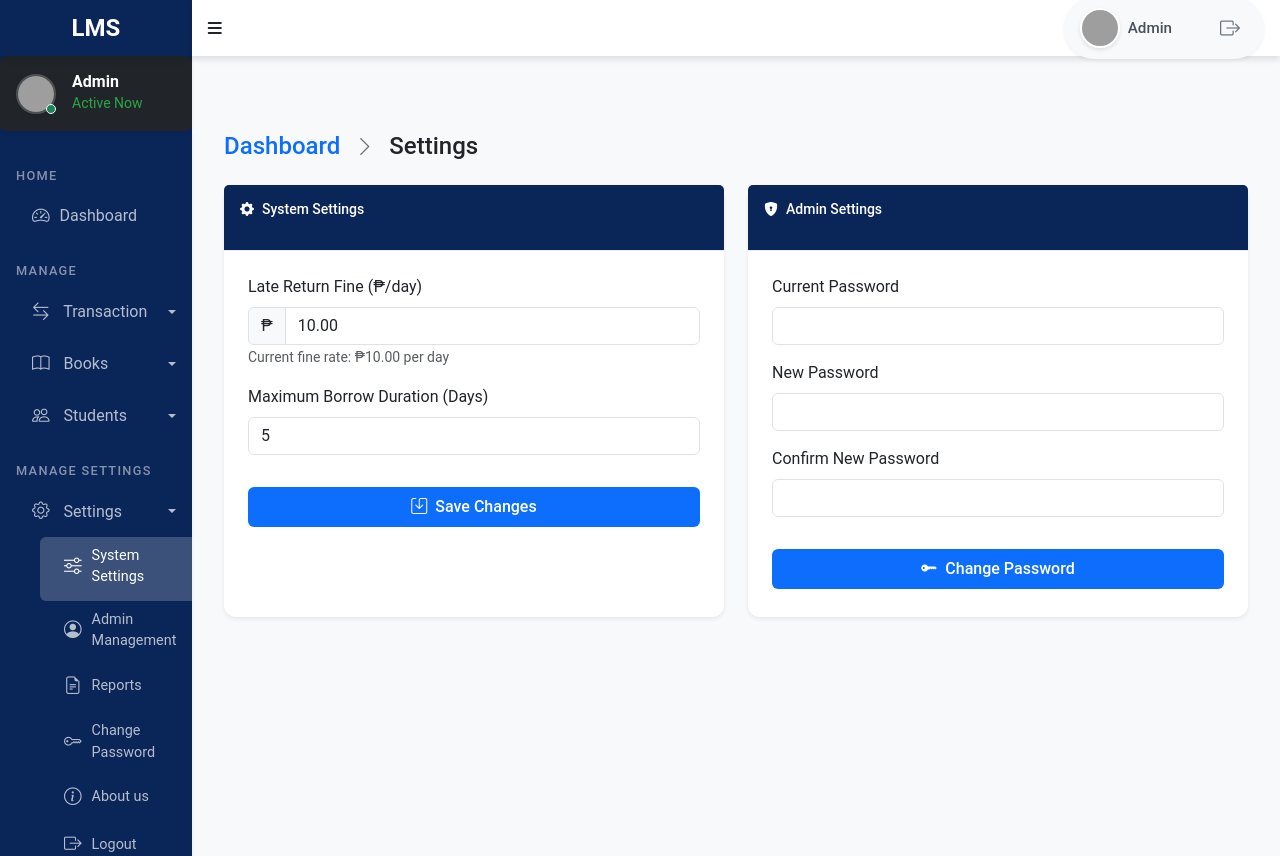
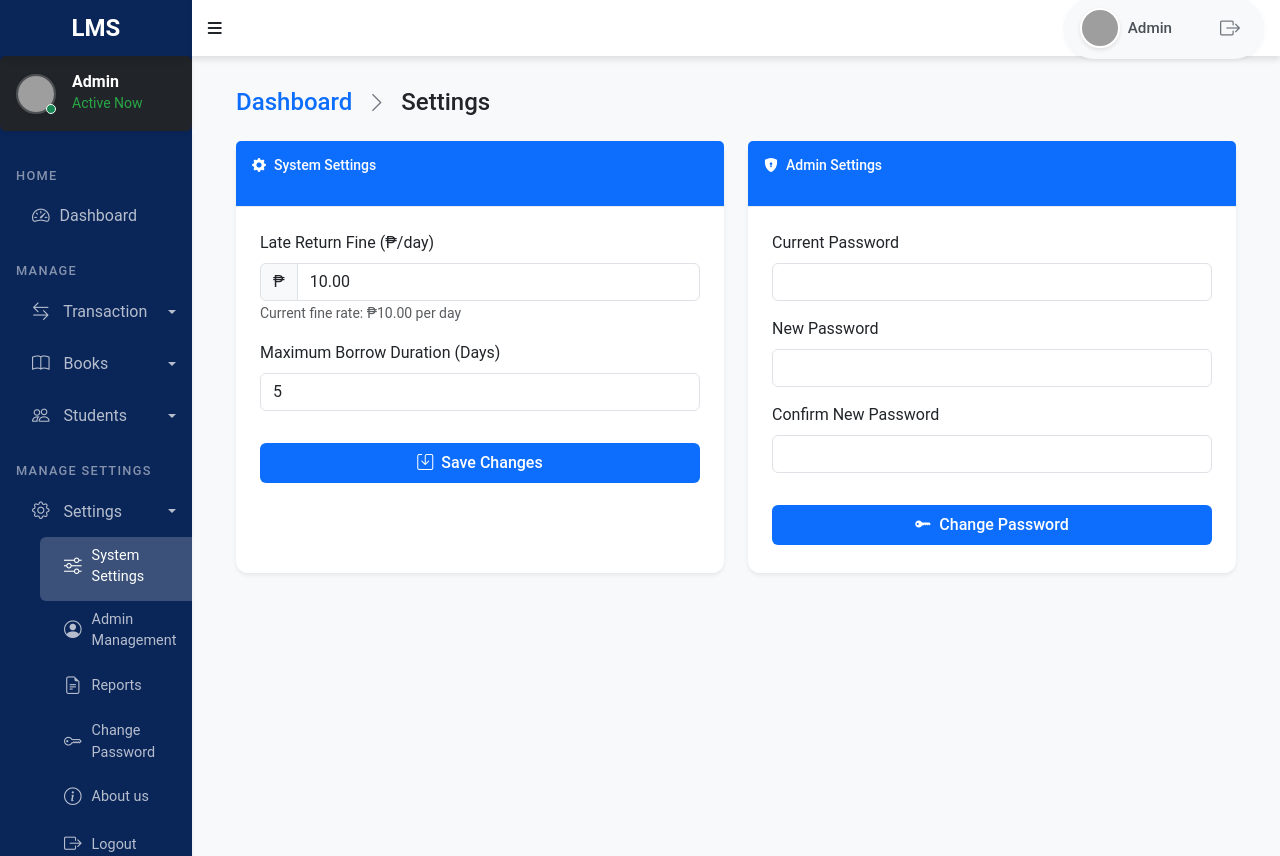
Before and after one commit to gabutin12/Borrow-LMS, a PHP site: page /settings.php in a window 1280 px wide. Run offline with PHP 8.4, Linux system fonts and the light colour scheme; a user stored in the database is signed in; data comes from the database, SQL or seed files in the repository; some libraries are stand-ins or nearby versions; grey boxes are pictures that could not be loaded.

Commit message:
update header.php

```diff
--- a/borrow.php
+++ b/borrow.php
@@ -8,7 +8,7 @@ require_once 'db_connection.php';
 
 <div class="wrapper">
     <?php require_once 'includes/sidebar.php'; ?>
-    <div class="main-content-students p-4">
+    <div class="main-content-borrow">
         <?php
         if (isset($_GET['success'])) {
             $message = '';
--- a/category.php
+++ b/category.php
@@ -8,7 +8,7 @@ require_once 'db_connection.php';
 
 <div class="wrapper">
     <?php require_once 'includes/sidebar.php'; ?>
-    <div class="main-content-category p-4">
+    <div class="main-content-category">
 
         <?php
         if (isset($_GET['success'])) {
--- a/courses.php
+++ b/courses.php
@@ -8,7 +8,7 @@ require_once 'db_connection.php';
 
 <div class="wrapper">
     <?php require_once 'includes/sidebar.php'; ?>
-    <div class="main-content-courses p-4">
+    <div class="main-content-courses">
         <?php
         if (isset($_GET['success'])) {
             $message = '';
--- a/css/styles.css
+++ b/css/styles.css
@@ -405,10 +405,10 @@ h6,
 /* Main Content Styles */
 .main-content-students {
   flex: 1;
-  margin-left: 15%; /* Match sidebar width */
+  margin-left: 15%;
   padding: 2rem;
   background: #f8f9fa;
-  height: calc(100vh - 56px); /* Subtract navbar height */
+  height: calc(100vh - 56px);
   overflow-y: auto;
 }
 
@@ -841,10 +841,10 @@ a:hover .card .text-warning {
 /* About Us Page Styles */
 .main-content-aboutus {
   flex: 1;
-  margin-left: 250px;
+  margin-left: 15%;
   padding: 2rem;
   background: #f8f9fa;
-  min-height: calc(100vh - 56px);
+  height: calc(100vh - 56px);
   overflow-y: auto;
 }
 
@@ -1225,7 +1225,7 @@ Kiosk Information Dropdown Styles */ .dropdown-box {
 
 /* Card Header Styles */
 .card-header.bg-primary {
-  background-color: #0a2558 !important; /* Match sidebar color */
+  background-color: #0a2558; /* Match sidebar color */
 }
 
 .card-header .card-title {
@@ -1234,5 +1234,32 @@ Kiosk Information Dropdown Styles */ .dropdown-box {
 
 /* Override any Bootstrap default styles */
 .bg-primary {
-  background-color: #0a2558 !important;
+  background-color: #0a2558;
 }
+
+.main-content-settings {
+  flex: 1;
+  margin-left: 15%;
+  padding: 2rem;
+  background: #f8f9fa;
+  height: calc(100vh - 56px);
+  overflow-y: auto;
+}
+
+.main-content-borrow {
+  flex: 1;
+  margin-left: 15%;
+  padding: 2rem;
+  background: #f8f9fa;
+  height: calc(100vh - 56px);
+  overflow-y: auto;
+}
+
+.main-content-returns {
+  flex: 1;
+  margin-left: 15%;
+  padding: 2rem;
+  background: #f8f9fa;
+  height: calc(100vh - 56px);
+  overflow-y: auto;
+}
--- a/list_books.php
+++ b/list_books.php
@@ -8,7 +8,7 @@ require_once 'db_connection.php';
 
 <div class="wrapper">
     <?php require_once 'includes/sidebar.php'; ?>
-    <div class="main-content-books p-4">
+    <div class="main-content-books">
 
         <?php
         if (isset($_GET['success'])) {
--- a/list_students.php
+++ b/list_students.php
@@ -20,7 +20,7 @@ require_once 'db_connection.php'; // Ensure this file contains your database con
 </div>
 <div class="wrapper">
     <?php require_once 'includes/sidebar.php'; ?>
-    <div class="main-content-students p-4">
+    <div class="main-content-students">
         <?php
         if (isset($_GET['success'])) {
             $message = '';
--- a/return.php
+++ b/return.php
@@ -8,7 +8,7 @@ require_once 'db_connection.php';
 
 <div class="wrapper">
     <?php require_once 'includes/sidebar.php'; ?>
-    <div class="main-content-students p-4">
+    <div class="main-content-returns">
         <?php
         if (isset($_GET['success'])) {
             $message = '';
--- a/settings.php
+++ b/settings.php
@@ -17,7 +17,7 @@ $max_borrow_days = $settings['max_borrow_days'] ?? 7;
 
 <div class="wrapper">
     <?php require_once 'includes/sidebar.php'; ?>
-    <div class="main-content">
+    <div class="main-content-settings">
         <!-- Error/Success Messages -->
         <div class="container-fluid">
             <?php if (isset($_SESSION['message'])): ?>
```
